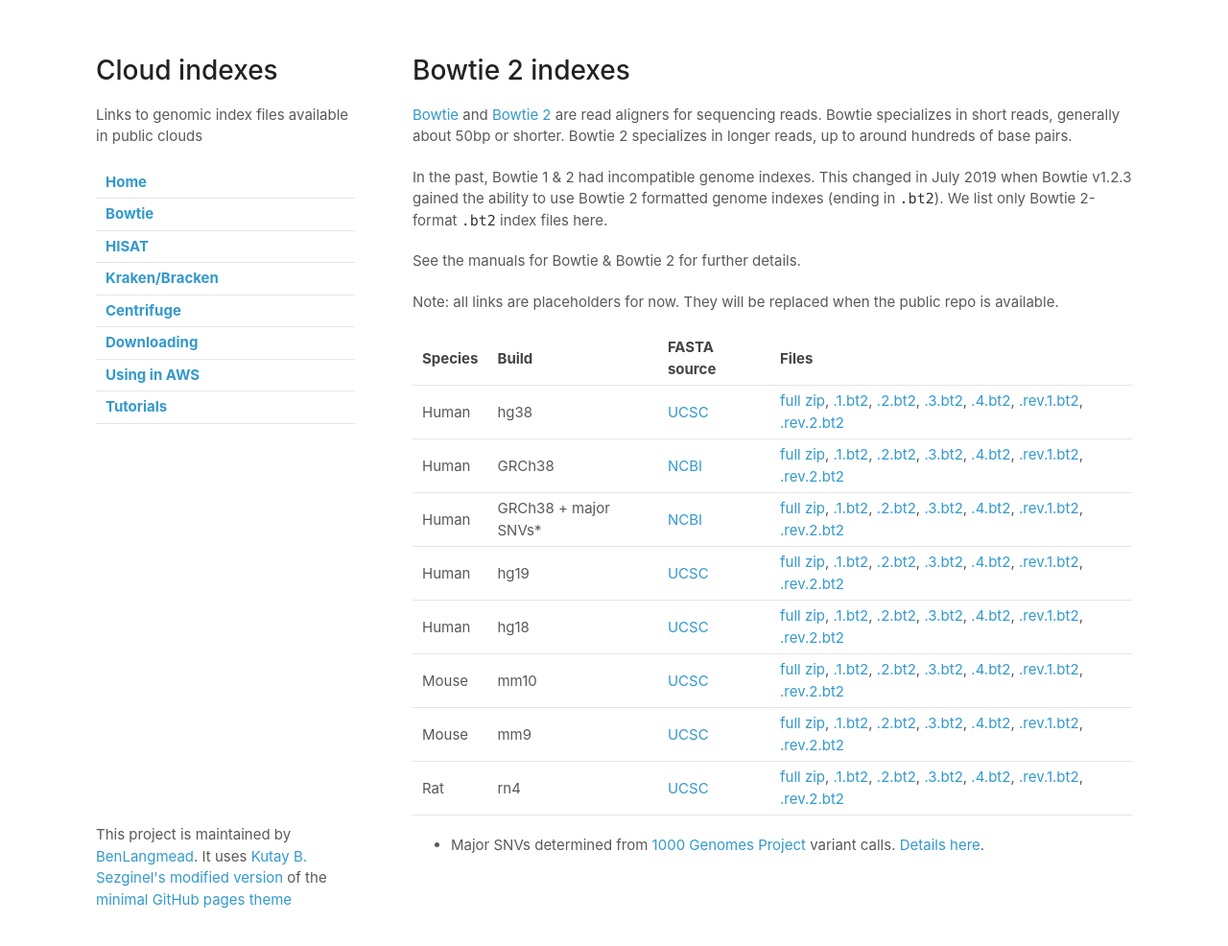
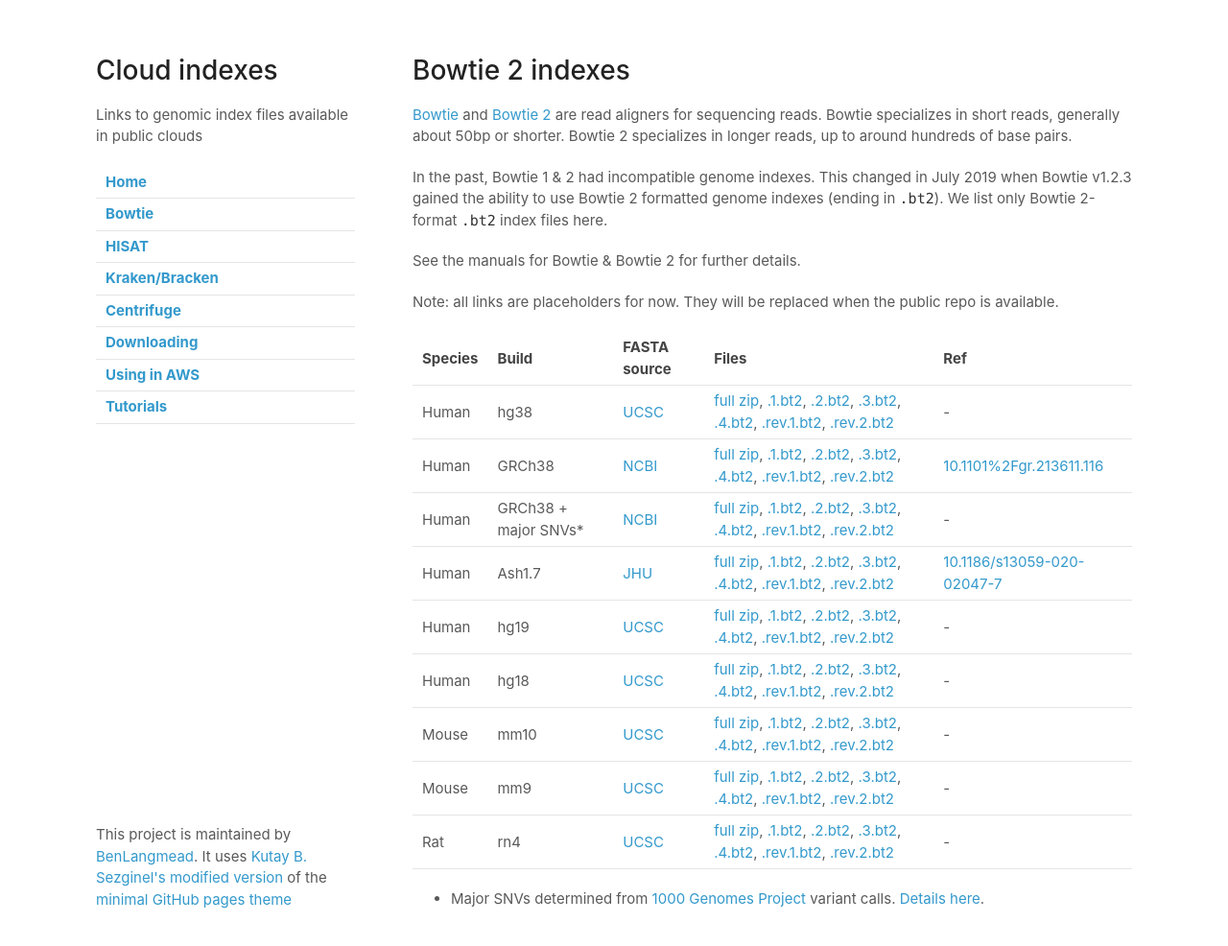
Before and after one commit to BenLangmead/aws-indexes, a Jekyll site: the page built from docs/bowtie.md, in a window 1280 px wide and 1019 px high. Shown: the top 986 px of the window at 96% size. Built offline with Jekyll 4.4.1, drawn with Linux system fonts in a browser that asks for light colours; our own code applies the rules of GitHub Pages for plain Markdown files.

Commit message:
add ash1

```diff
--- a/docs/bowtie.md
+++ b/docs/bowtie.md
@@ -10,16 +10,17 @@
 
 <div class="datatable-begin"></div>
 
-Species | Build      | FASTA source | Files
-------- | ---------  | ------------ | -----------
-Human   | hg38       | [UCSC][bt2_hg38_source] | [full zip][bt2_hg38_full], [.1.bt2][bt2_hg38_1], [.2.bt2][bt2_hg38_2], [.3.bt2][bt2_hg38_3], [.4.bt2][bt2_hg38_4], [.rev.1.bt2][bt2_hg38_r1], [.rev.2.bt2][bt2_hg38_r2]
-Human   | GRCh38     | [NCBI][bt2_GRCh38_source]     | [full zip][bt2_GRCh38_full], [.1.bt2][bt2_GRCh38_1], [.2.bt2][bt2_GRCh38_2], [.3.bt2][bt2_GRCh38_3], [.4.bt2][bt2_GRCh38_4], [.rev.1.bt2][bt2_GRCh38_r1], [.rev.2.bt2][bt2_GRCh38_r2]
-Human   | GRCh38 + major SNVs* | [NCBI][bt2_grch38_1kgmaj_source] | [full zip][bt2_grch38_1kgmaj_full], [.1.bt2][bt2_grch38_1kgmaj_1], [.2.bt2][bt2_grch38_1kgmaj_2], [.3.bt2][bt2_grch38_1kgmaj_3], [.4.bt2][bt2_grch38_1kgmaj_4], [.rev.1.bt2][bt2_grch38_1kgmaj_r1], [.rev.2.bt2][bt2_grch38_1kgmaj_r2]
-Human   | hg19 | [UCSC][bt2_hg19_source] | [full zip][bt2_hg19_full], [.1.bt2][bt2_hg19_1], [.2.bt2][bt2_hg19_2], [.3.bt2][bt2_hg19_3], [.4.bt2][bt2_hg19_4], [.rev.1.bt2][bt2_hg19_r1], [.rev.2.bt2][bt2_hg19_r2]
-Human   | hg18 | [UCSC][bt2_hg18_source] | [full zip][bt2_hg18_full], [.1.bt2][bt2_hg18_1], [.2.bt2][bt2_hg18_2], [.3.bt2][bt2_hg18_3], [.4.bt2][bt2_hg18_4], [.rev.1.bt2][bt2_hg18_r1], [.rev.2.bt2][bt2_hg18_r2]
-Mouse   | mm10 | [UCSC][bt2_mm10_source] | [full zip][bt2_mm10_full], [.1.bt2][bt2_mm10_1], [.2.bt2][bt2_mm10_2], [.3.bt2][bt2_mm10_3], [.4.bt2][bt2_mm10_4], [.rev.1.bt2][bt2_mm10_r1], [.rev.2.bt2][bt2_mm10_r2]
-Mouse   | mm9 | [UCSC][bt2_mm9_source] | [full zip][bt2_mm9_full], [.1.bt2][bt2_mm9_1], [.2.bt2][bt2_mm9_2], [.3.bt2][bt2_mm9_3], [.4.bt2][bt2_mm9_4], [.rev.1.bt2][bt2_mm9_r1], [.rev.2.bt2][bt2_mm9_r2]
-Rat   | rn4 | [UCSC][bt2_rn4_source] | [full zip][bt2_rn4_full], [.1.bt2][bt2_rn4_1], [.2.bt2][bt2_rn4_2], [.3.bt2][bt2_rn4_3], [.4.bt2][bt2_rn4_4], [.rev.1.bt2][bt2_rn4_r1], [.rev.2.bt2][bt2_rn4_r2]
+Species | Build      | FASTA source | Files       | Ref
+------- | ---------  | ------------ | ----------- | -----
+Human   | hg38       | [UCSC][bt2_hg38_source] | [full zip][bt2_hg38_full], [.1.bt2][bt2_hg38_1], [.2.bt2][bt2_hg38_2], [.3.bt2][bt2_hg38_3], [.4.bt2][bt2_hg38_4], [.rev.1.bt2][bt2_hg38_r1], [.rev.2.bt2][bt2_hg38_r2] | -
+Human   | GRCh38     | [NCBI][bt2_GRCh38_source]     | [full zip][bt2_GRCh38_full], [.1.bt2][bt2_GRCh38_1], [.2.bt2][bt2_GRCh38_2], [.3.bt2][bt2_GRCh38_3], [.4.bt2][bt2_GRCh38_4], [.rev.1.bt2][bt2_GRCh38_r1], [.rev.2.bt2][bt2_GRCh38_r2] | [10.1101%2Fgr.213611.116](https://dx.doi.org/10.1101%2Fgr.213611.116)
+Human   | GRCh38 + major SNVs* | [NCBI][bt2_grch38_1kgmaj_source] | [full zip][bt2_grch38_1kgmaj_full], [.1.bt2][bt2_grch38_1kgmaj_1], [.2.bt2][bt2_grch38_1kgmaj_2], [.3.bt2][bt2_grch38_1kgmaj_3], [.4.bt2][bt2_grch38_1kgmaj_4], [.rev.1.bt2][bt2_grch38_1kgmaj_r1], [.rev.2.bt2][bt2_grch38_1kgmaj_r2] | -
+Human   | Ash1.7 | [JHU][bt2_ash1_source] | [full zip][bt2_ash1_full], [.1.bt2][bt2_ash1_1], [.2.bt2][bt2_ash1_2], [.3.bt2][bt2_ash1_3], [.4.bt2][bt2_ash1_4], [.rev.1.bt2][bt2_ash1_r1], [.rev.2.bt2][bt2_ash1_r2] | [10.1186/s13059-020-02047-7](https://doi.org/10.1186/s13059-020-02047-7)
+Human   | hg19 | [UCSC][bt2_hg19_source] | [full zip][bt2_hg19_full], [.1.bt2][bt2_hg19_1], [.2.bt2][bt2_hg19_2], [.3.bt2][bt2_hg19_3], [.4.bt2][bt2_hg19_4], [.rev.1.bt2][bt2_hg19_r1], [.rev.2.bt2][bt2_hg19_r2] | -
+Human   | hg18 | [UCSC][bt2_hg18_source] | [full zip][bt2_hg18_full], [.1.bt2][bt2_hg18_1], [.2.bt2][bt2_hg18_2], [.3.bt2][bt2_hg18_3], [.4.bt2][bt2_hg18_4], [.rev.1.bt2][bt2_hg18_r1], [.rev.2.bt2][bt2_hg18_r2] | -
+Mouse   | mm10 | [UCSC][bt2_mm10_source] | [full zip][bt2_mm10_full], [.1.bt2][bt2_mm10_1], [.2.bt2][bt2_mm10_2], [.3.bt2][bt2_mm10_3], [.4.bt2][bt2_mm10_4], [.rev.1.bt2][bt2_mm10_r1], [.rev.2.bt2][bt2_mm10_r2] | -
+Mouse   | mm9 | [UCSC][bt2_mm9_source] | [full zip][bt2_mm9_full], [.1.bt2][bt2_mm9_1], [.2.bt2][bt2_mm9_2], [.3.bt2][bt2_mm9_3], [.4.bt2][bt2_mm9_4], [.rev.1.bt2][bt2_mm9_r1], [.rev.2.bt2][bt2_mm9_r2] | -
+Rat   | rn4 | [UCSC][bt2_rn4_source] | [full zip][bt2_rn4_full], [.1.bt2][bt2_rn4_1], [.2.bt2][bt2_rn4_2], [.3.bt2][bt2_rn4_3], [.4.bt2][bt2_rn4_4], [.rev.1.bt2][bt2_rn4_r1], [.rev.2.bt2][bt2_rn4_r2] | -
 
 <div class="datatable-end"></div>
 
@@ -51,6 +52,15 @@
 [bt2_grch38_1kgmaj_4]: https://aws.amazon.com
 [bt2_grch38_1kgmaj_r1]: https://aws.amazon.com
 [bt2_grch38_1kgmaj_r2]: https://aws.amazon.com
+
+[bt2_ash1_source]: https://aws.amazon.com
+[bt2_ash1_full]: https://aws.amazon.com
+[bt2_ash1_1]: https://aws.amazon.com
+[bt2_ash1_2]: https://aws.amazon.com
+[bt2_ash1_3]: https://aws.amazon.com
+[bt2_ash1_4]: https://aws.amazon.com
+[bt2_ash1_r1]: https://aws.amazon.com
+[bt2_ash1_r2]: https://aws.amazon.com
 
 [bt2_hg19_source]: https://aws.amazon.com
 [bt2_hg19_full]: https://aws.amazon.com
```
